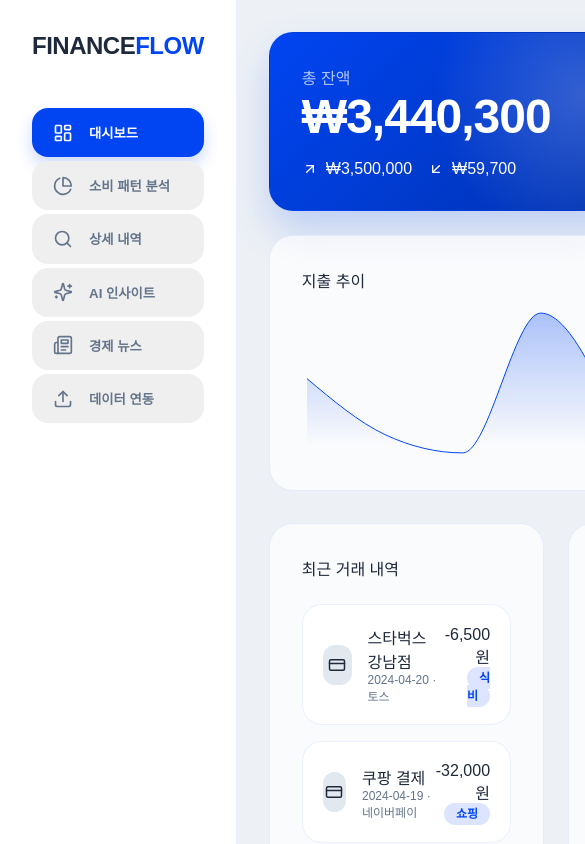
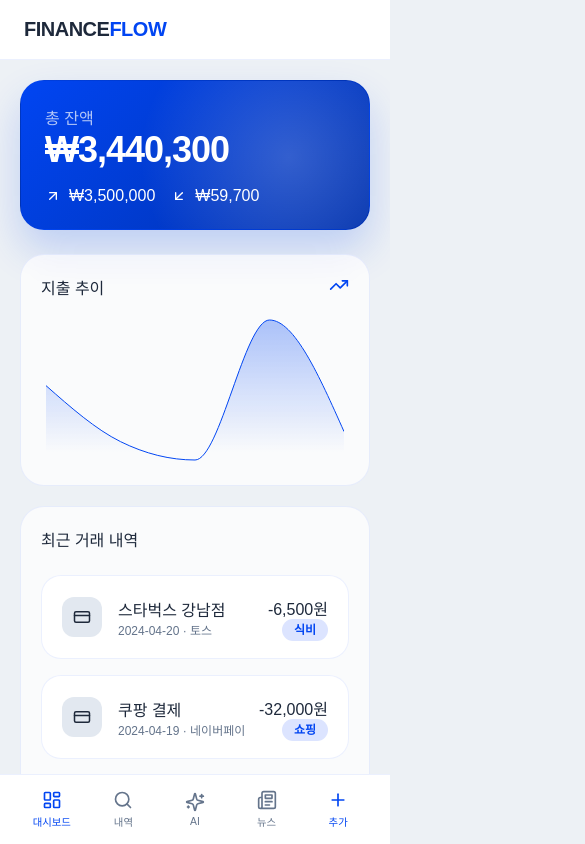
Before and after one commit to dheyn365-alt/finance-flow, a React (Vite) app: page / in a window 390 px wide. Shown: the top 844 px of the page, 585 px wide, since content can reach past the window. Built offline with nearby package versions, Linux system fonts and the light colour scheme; a web font is replaced by a local one.

Commit message:
mobile_optimization

```diff
--- a/src/App.jsx
+++ b/src/App.jsx
@@ -709,10 +709,42 @@ const App = () => {
     </div>
   );
 
+  const MobileHeader = () => (
+    <div className="mobile-header">
+      <div className="logo" style={{ marginBottom: 0, fontSize: '1.25rem' }}>FINANCE<span>FLOW</span></div>
+    </div>
+  );
+
+  const BottomNav = () => (
+    <nav className="mobile-nav">
+      <button className={`nav-item-mobile ${activeTab === 'dashboard' ? 'active' : ''}`} onClick={() => setActiveTab('dashboard')}>
+        <LayoutDashboard size={20} />
+        <span>대시보드</span>
+      </button>
+      <button className={`nav-item-mobile ${activeTab === 'history' ? 'active' : ''}`} onClick={() => setActiveTab('history')}>
+        <Search size={20} />
+        <span>내역</span>
+      </button>
+      <button className={`nav-item-mobile ${activeTab === 'ai' ? 'active' : ''}`} onClick={() => setActiveTab('ai')}>
+        <Sparkles size={20} />
+        <span>AI</span>
+      </button>
+      <button className={`nav-item-mobile ${activeTab === 'news' ? 'active' : ''}`} onClick={() => setActiveTab('news')}>
+        <Newspaper size={20} />
+        <span>뉴스</span>
+      </button>
+      <button className="nav-item-mobile" onClick={() => setIsModalOpen(true)} style={{ color: 'var(--primary)' }}>
+        <Plus size={20} />
+        <span>추가</span>
+      </button>
+    </nav>
+  );
+
   return (
     <div className="app-container">
+      <MobileHeader />
       <Sidebar />
-      <div style={{ flex: 1, display: 'flex', flexDirection: 'column' }}>
+      <div style={{ flex: 1, display: 'flex', flexDirection: 'column', minWidth: 0 }}>
         {activeTab === 'dashboard' && <Dashboard />}
         {activeTab === 'analysis' && <AnalysisView />}
         {activeTab === 'history' && <HistoryView />}
@@ -720,6 +752,7 @@ const App = () => {
         {activeTab === 'news' && <EconomyNewsView />}
         {activeTab === 'import' && <ImportView />}
       </div>
+      <BottomNav />
       <Modal />
     </div>
   );
--- a/src/index.css
+++ b/src/index.css
@@ -343,3 +343,103 @@ body {
 .animate-fade {
   animation: fadeIn 0.5s ease forwards;
 }
+
+/* Mobile Optimization */
+.mobile-nav {
+  display: none;
+  position: fixed;
+  bottom: 0;
+  left: 0;
+  right: 0;
+  background: white;
+  height: 70px;
+  border-top: 1px solid var(--outline-variant);
+  z-index: 1000;
+  padding: 0 1rem;
+}
+
+.mobile-header {
+  display: none;
+  position: fixed;
+  top: 0;
+  left: 0;
+  right: 0;
+  height: 60px;
+  background: white;
+  border-bottom: 1px solid var(--outline-variant);
+  z-index: 1000;
+  padding: 0 1.5rem;
+  align-items: center;
+}
+
+@media (max-width: 768px) {
+  .sidebar {
+    display: none;
+  }
+
+  .app-container {
+    flex-direction: column;
+    padding-top: 60px;
+    padding-bottom: 70px;
+  }
+
+  .mobile-nav {
+    display: flex;
+    justify-content: space-around;
+    align-items: center;
+  }
+
+  .mobile-header {
+    display: flex;
+  }
+
+  .main-content {
+    padding: 1.25rem;
+    gap: 1.25rem;
+  }
+
+  .text-huge {
+    font-size: 2.25rem;
+  }
+
+  .dashboard-grid {
+    grid-template-columns: 1fr !important;
+  }
+
+  .glass-card {
+    padding: 1.25rem;
+  }
+
+  .nav-item-mobile {
+    display: flex;
+    flex-direction: column;
+    align-items: center;
+    gap: 4px;
+    font-size: 0.65rem;
+    color: var(--on-surface-variant);
+    background: none;
+    border: none;
+    padding: 8px;
+    border-radius: 12px;
+    transition: all 0.2s;
+    flex: 1;
+  }
+
+  .nav-item-mobile.active {
+    color: var(--primary);
+  }
+
+  .data-table {
+    display: block;
+    overflow-x: auto;
+    white-space: nowrap;
+  }
+
+  .hero-card {
+    padding: 1.5rem;
+  }
+
+  .news-grid {
+    grid-template-columns: 1fr;
+  }
+}
```
